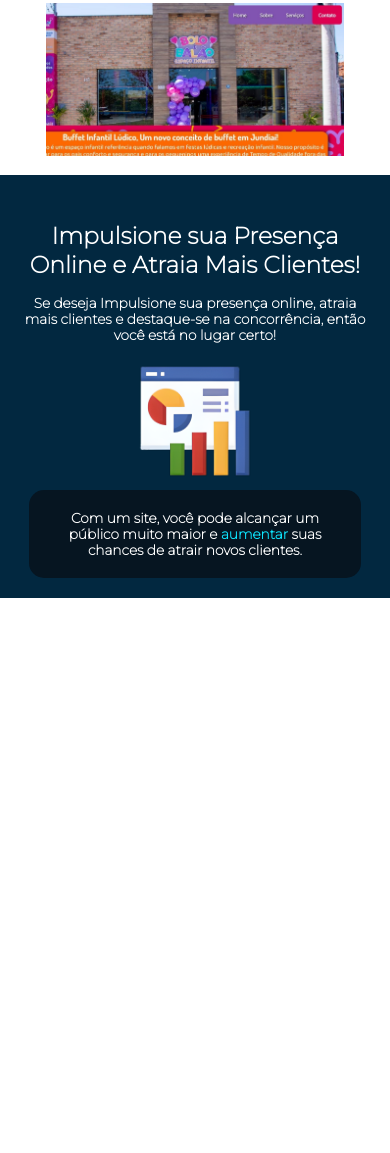
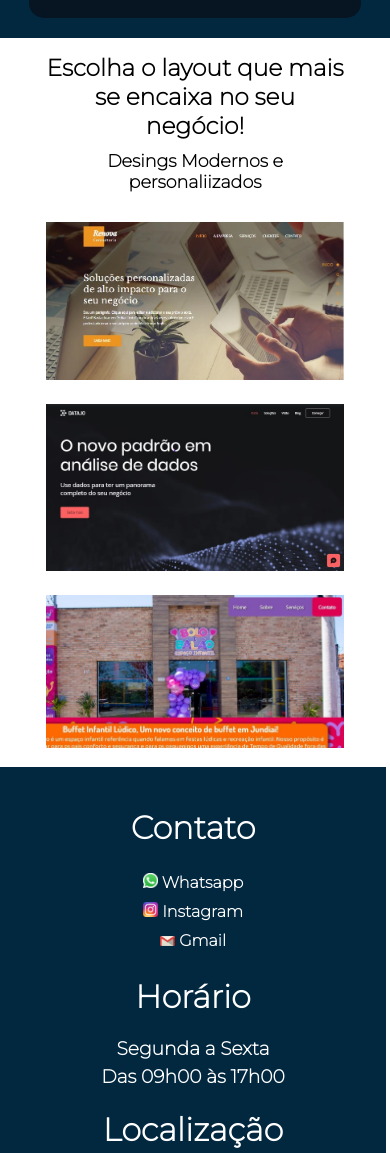
Before and after one commit to CaioGomest/StackCode, a plain HTML site: page index.html in a window 390 px wide. Shown: the part 847-2000 px from the top of the page. Before the commit the page ends 1445 px from the top, so only its background shows below. Drawn offline with Linux system fonts and the light colour scheme.

Commit message:
atualizando

```diff
--- a/index.css
+++ b/index.css
@@ -2,7 +2,9 @@ body {
     margin: 0px;
     padding: 0px;
     font-family: 'Montserrat', sans-serif;
+    overflow-x:hidden ;
 }
+
 body::-webkit-scrollbar {
     width: 12px;
 }
@@ -317,6 +319,75 @@ width: calc(100%/2);
 
 .container-grafico img {
     width: 30vw;
+    }
+}
+.textDemo{
+    margin: 20px;
+    width: 100%;
+    display: flex;
+    justify-content: center;
+    align-items: center;
+    flex-direction: column;
+}
+.textDemo h1,h2{
+  margin: 5px;
 }
 
+@media only screen and (max-width: 900px) {
+    .textDemo{
+    width: 80%;
+    padding: 0px;
+    font-size: 3vw;
+    text-align: center;
+    margin: 10px auto;
+}}
+.rodape{
+    color: white;
+    width: 100%;
+    background-color: rgb(2, 40, 64);
+    display: flex;
+    justify-content: space-around;
+    padding: 20px 0px;
 }
+.contatosContainer{
+    display: flex;
+    flex-direction: column;
+}
+.contatosContainer a{
+ color: white;
+ text-decoration: none;
+ margin: 5px;
+font-weight: bold;
+font-size: 1em;
+
+}
+.rodape-contatos img{
+width: 15px;
+
+}
+.rodape-endereço, .rodape-horario{
+
+    text-align: center;
+
+}
+.rodape h5{
+    font-size: 1em;
+}
+
+@media only screen and (max-width: 640px) {
+
+.rodape {
+        color: white;
+        width: 99vw;
+        background-color: rgb(2, 40, 64);
+        display: flex;
+        flex-direction: column;
+        justify-content: space-around;
+    }
+    .contatosContainer{
+        display: flex;
+        justify-content: center;
+        align-items: center;
+    }
+
+}
--- a/index.html
+++ b/index.html
@@ -64,15 +64,12 @@
     <div class="banner">
         <img src="/imgs/banner/banner2.png" alt="banner2">
     </div>
-    <div class="container-titulo">
+    <div class="container-titulo parallax-layerx">
         <h1>Destaque sua presença online  </h1>
         <h3>Com um site profissional e moderno, Atraia novos clientes, aumente sua visibilidade e impulsione seus negócios</h3>
+
     </div>
-    <div class="container-box">
-        <div class="content-box"><img src="/imgs/imgSiteDemonstracao/siteDemo.jpg" alt=""></div><!--<div class="texto-box"><h1>titulo</h1><h3>texto</h3></div>-->
-        <div class="content-box"><img src="/imgs/imgSiteDemonstracao/siteDemo1.jpg" alt=""></div>
-        <div class="content-box"><img src="/imgs/imgSiteDemonstracao/bolobalao.jpg" alt=""></div>
-    </div>
+
 
     <div class="container-boxText">
 
@@ -86,15 +83,47 @@
         suas chances de atrair novos clientes.</h3>
 </div>
             </div>
-           <!-- <div class="boxText box-grid">
-               <div class="element-grid"><h3>96% das pessoas <span style="color: rgb(14, 229, 254);">procuram</span> empresas no Google</h3></div>
-               <div class="element-grid"><h3>Sites são uma ferramenta para transmitir <span style="color: rgb(14, 229, 254);">confiança</span><h3> aos clientes</h3></div>
-               <div class="element-grid"><h3>Com um site, você pode alcançar um público muito maior e <span style="color: rgb(14, 229, 254);">aumentar</span> suas chances de atrair novos clientes.</h3></div>
-               <div class="element-grid"><h3>Você pode estabelecer sua marca online e <span style="color: rgb(14, 229, 254);">diferenciar-se</span> da concorrência</h3></div>
 
+    </div>
+    <div class="textDemo"><h1>Escolha o layout que mais se encaixa no seu negócio!</h1><h2>Desings Modernos e personaliizados</h2></div>
+    <div class="container-box">
+        <div class="content-box"><img src="/imgs/imgSiteDemonstracao/siteDemo.jpg" alt=""></div>
+        <div class="content-box"><img src="/imgs/imgSiteDemonstracao/siteDemo1.jpg" alt=""></div>
+        <div class="content-box"><img src="/imgs/imgSiteDemonstracao/bolobalao.jpg" alt=""></div>
+    </div>
 
-        </div>-->
+<div class="rodape">
+
+    <div class="rodape-contatos">
+<div class="contatosContainer">
+            <h1>Contato</h1>
+            <a href="https://wa.me/11966403958">
+                <img src="/imgs/icones/whatsapp.png" alt="Logo do WhatsApp">
+                Whatsapp
+            </a>
+            <a href="https://www.instagram.com/_stackcode">
+                <img src="/imgs/icones/Instagram_icon.png" alt="Logo do WhatsApp">
+                Instagram
+            </a>
+            <a href="https://www.gmail.com">
+                <img src="/imgs/icones/gmail_icon.png" alt="Logo do WhatsApp">
+                Gmail
+            </a>
+            </div>
     </div>
+
+    <div class="rodape-horario">
+        <h1>Horário</h1>
+        <h3 style="margin-top:20px;"> Segunda a Sexta
+            <h3 style="margin-top:5px;"> Das 09h00 às 17h00</h3>
+            </h3>
+    </div>
+
+    <div class="rodape-endereço">
+        <h1>Localização</h1>
+        <h3 style="margin-top:5px;"> Jundiaí - SP</h3>
+    </div>
+</div>
     <script src="/index.js"></script>
 </body>
 </html>
--- a/index.js
+++ b/index.js
@@ -28,3 +28,16 @@ btnClose.addEventListener("click", () => {
   body.style.overflow = "visible";
   animaContato.style.height = "0px";
 });
+//efeito Parallax
+window.addEventListener("scroll", function () {
+  // Calcula a posição do scroll
+  var scrollPosition = window.pageYOffset;
+
+  // Aplica o efeito paralaxe às camadas
+  var parallaxLayers = document.querySelectorAll(".parallax-layer");
+  for (var i = 0; i < parallaxLayers.length; i++) {
+    var speed = parallaxLayers[i].getAttribute("data-speed");
+    parallaxLayers[i].style.transform =
+      "translateY(" + scrollPosition * speed + "px)";
+  }
+});
```
Also changed, not shown: 1 other file.
